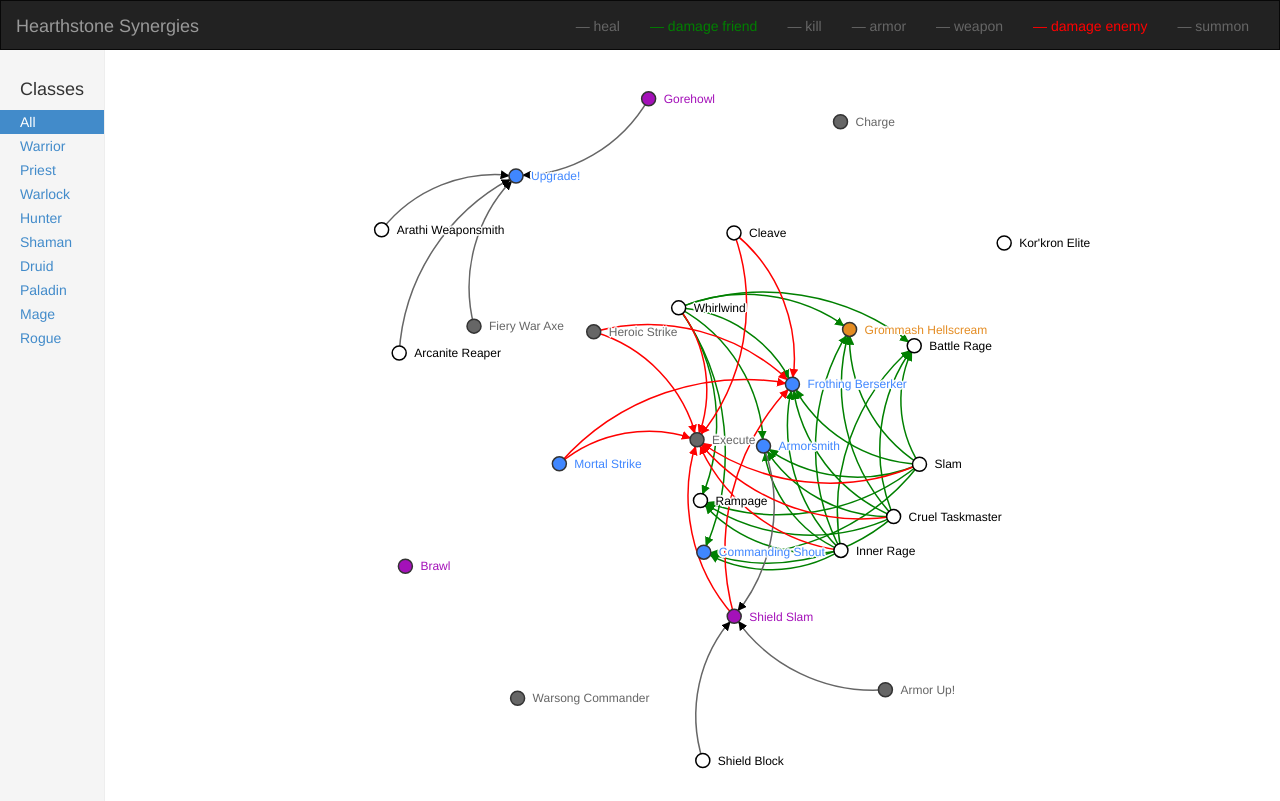
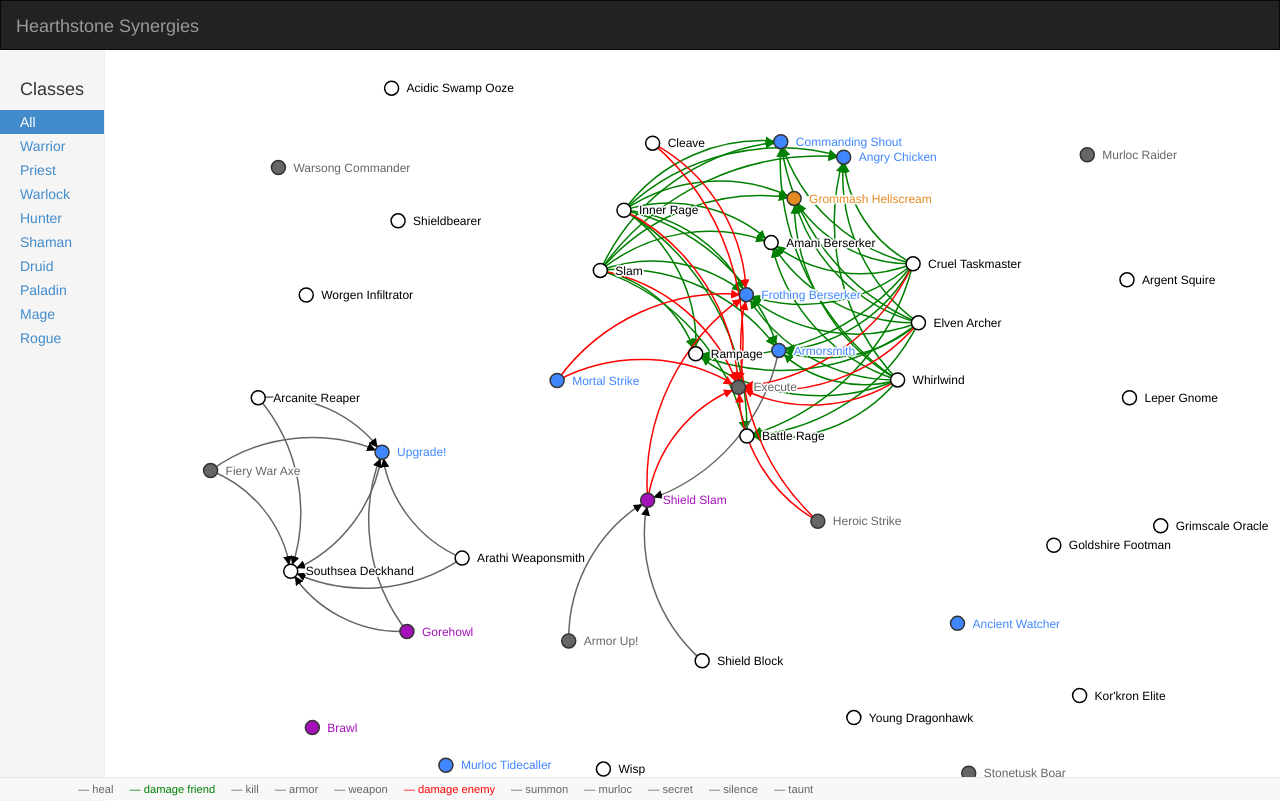
Before and after one commit to florentsolt/hearthstone-synergies, a plain HTML site: page index.html in a window 1280 px wide. Drawn offline with nearby package versions, Linux system fonts and the light colour scheme; some packages are replaced by stand-ins of ours; animation ran at ten frames a second; a script that the page names is missing.

Commit message:
Add some neutral & Better legend

```diff
--- a/css/template.css
+++ b/css/template.css
@@ -8,6 +8,16 @@
   height: 50px;
   border-radius: 0;
   margin: 0;
+}
+
+.navbar .container-fluid {
+  display: flex;
+  flex: 1;
+}
+
+.navbar-fixed-bottom {
+  height: auto;
+  min-height: inherit;
 }
 
 .content {
@@ -95,7 +105,11 @@
   display: none;
 }
 
-#legend a   { color: #666; }
+#legend a {
+  color: #666;
+  padding: 1px 8px;
+  font-size: 80%;
+}
 
 svg .damage_enemy         { stroke: red; }
 svg #damage_enemy         { fill: red; }
--- a/index.html
+++ b/index.html
@@ -31,10 +31,6 @@
         <div class="navbar-header">
           <a class="navbar-brand" href="#">Hearthstone Synergies</a>
         </div>
-        <div class="navbar-header navbar-right">
-          <ul id="legend" class="nav navbar-nav">
-          </ul>
-        </div>
       </div>
     </div>
 
@@ -55,6 +51,15 @@
       </div>
     </div>
 
+    <div class="navbar navbar-default navbar-fixed-bottom" role="navigation">
+      <div class="container">
+        <div class="navbar-header">
+          <ul id="legend" class="nav navbar-nav">
+          </ul>
+        </div>
+      </div>
+    </div>
+
     <script>
     App.start();
     </script>
--- a/js/synergies.js
+++ b/js/synergies.js
@@ -6,6 +6,10 @@
   weapon:           'weapon',
   damage_enemy:     'damage_enemy',
   summon:           'summon',
+  murloc:           'murloc',
+  secret:           'secret',
+  silence:          'silence',
+  taunt:            'taunt',
 };
 
 with (App.cards.synergieTypes) {
@@ -66,7 +70,59 @@
     // Gorehowl
     810:  {trigger: [weapon]},
     // Grommash Hellscream
-    338:  {listen: [damage_friend]}
+    338:  {listen: [damage_friend]},
 
+    /****************************************************
+    * Neutral
+    ****************************************************/
+
+    // Wisp
+    179: {},
+    // Abusive Sergeant
+    242: {},
+    // Angry Chicken
+    1688: {listen: [damage_friend]},
+    // Argent  Squire
+    757: {},
+    // Bloodsail Corsair
+    997: {},
+    // Elven Archer
+    389: {trigger: [damage_friend, damage_enemy]},
+    // Goldshire Footman
+    922: {},
+    // Grimscale Oracle
+    510: {listen: [murloc]},
+    // Hungry Crab
+    443: {listen: [murloc]},
+    // Leper Gnome
+    658: {},
+    // Lightwarden
+    1655: {listen: [heal]},
+    // Murloc Raider
+    191: {},
+    // Murloc Tidecaller
+    475: {listen: [murloc]},
+    // Secretkeeper
+    158: {listen: [secret]},
+    // Shieldbearer
+    866: {},
+    // Southsea Deckhand
+    724: {listen: [weapon]},
+    // Stonetusk Boar
+    648: {},
+    // Voodoo Doctor
+    132: {trigger: [heal]},
+    // Worgen Infiltrator
+    994: {},
+    // Young Dragonhawk
+    641: {},
+    // Young Priestess
+    1634: {},
+    // Acidic Swamp Ooze
+    906: {},
+    // Amani Berserker
+    790: {listen: [damage_friend]},
+    // Ancient Watcher
+    605: {listen: [silence, taunt]},
   };
 }
```
